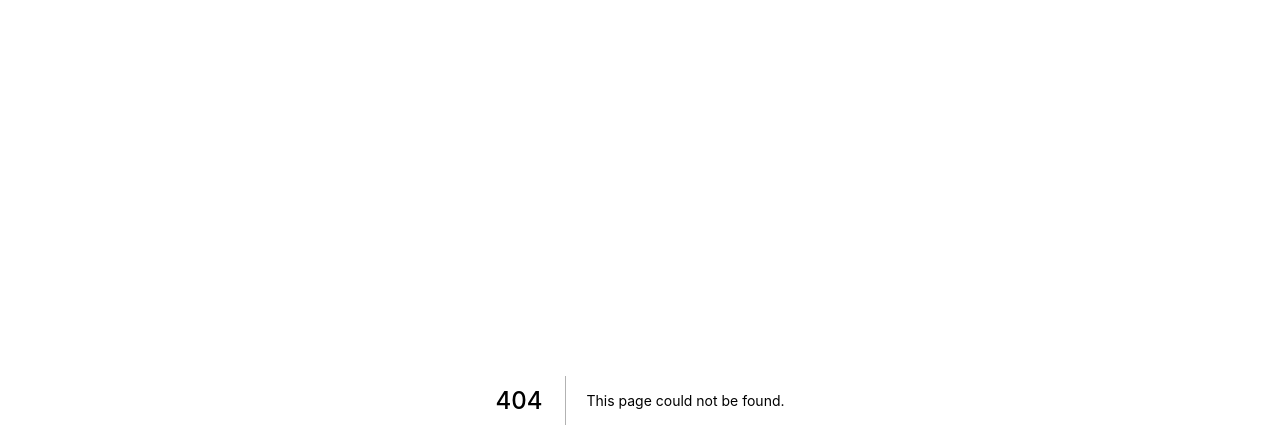
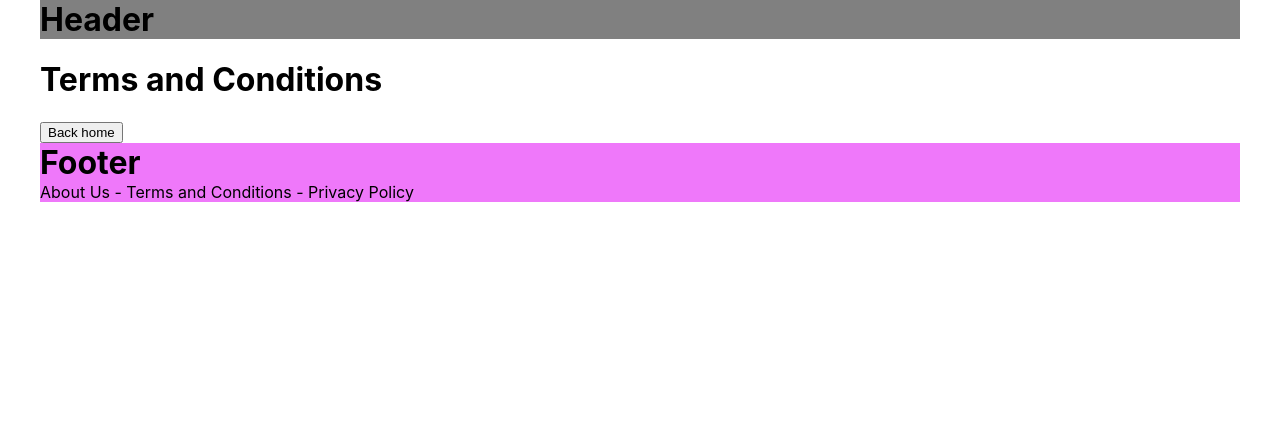
Before and after one commit to LucaPalminteri/FunLearn, a Next.js app: page /info/terms-and-conditions in a window 1280 px wide. Before the commit this address had no page. Shown: the top 448 px of the page. Built offline with nearby package versions, Linux system fonts and the light colour scheme.

Commit message:
added navigation in footer

```diff
--- a/components/Footer.js
+++ b/components/Footer.js
@@ -4,6 +4,17 @@ export default function Footer() {
     return (
         <div className='footer'>
             <h1>Footer</h1>
+            <Link href={'/info/about-us'}>
+                <a>About Us</a>
+            </Link>
+            {' - '}
+            <Link href={'/info/terms-and-conditions'}>
+                <a>Terms and Conditions</a>
+            </Link>
+            {' - '}
+            <Link href={'/info/privacy-policy'}>
+                <a>Privacy Policy</a>
+            </Link>
         </div>
     )
 }
--- a/pages/api/hello.js
+++ b/pages/api/hello.js
@@ -1,5 +1,8 @@
 // Next.js API route support: https://nextjs.org/docs/api-routes/introduction
 
 export default function handler(req, res) {
-  res.status(200).json({ name: 'John Doe' })
+  res.status(200).json({
+    name: 'Luca',
+    lastName: 'Palminteri'
+  })
 }
--- a/pages/games/Pyramid.js
+++ b/pages/games/Pyramid.js
@@ -149,7 +149,7 @@ export default function Pyramid(props) {
                     </>
                     }
                     <label>Record:</label>
-                    <span className="clock">{record[0]}:{record[1]}</span>
+                    <span>{record[0]}:{record[1]}</span>
                 </div>
             </main>
             {/*win && <Confetti width={window.innerWidth} height={window.innerHeight} gravity={0.5}/>*/}
--- /dev/null
+++ b/pages/info/terms-and-conditions.js
@@ -0,0 +1,20 @@
+import Head from 'next/head'
+import Link from 'next/dist/client/link';
+import Header from '../../components/Header';
+import Footer from '../../components/Footer';
+
+export default function TermsAndConditions() {
+    return (
+        <div>
+            <Head>
+                <title>Terms and Conditions</title>
+            </Head>
+            <Header />
+            <h1>Terms and Conditions</h1>
+            <Link href='/'>
+                <a><button>Back home</button></a>
+            </Link>
+            <Footer />
+        </div>
+    )
+}
--- a/styles/main.css
+++ b/styles/main.css
@@ -67,4 +67,8 @@ button {
 .tic-tac-toe h2 {
   background-color: green;
 }
+
+.clock {
+  background-color: aqua;
+}
 /*# sourceMappingURL=main.css.map */
--- a/styles/main.scss
+++ b/styles/main.scss
@@ -9,3 +9,4 @@
 @import './scss/pyramid';
 @import './scss/quiz';
 @import './scss/tic-tac-toe';
+@import './scss/clock';
--- /dev/null
+++ b/styles/scss/_clock.scss
@@ -0,0 +1,3 @@
+.clock {
+    background-color: aqua;
+}
```
Also changed, not shown: pages/info/about-us.js (added, +20 -0 lines), pages/info/privacy-policy.js (added, +20 -0 lines), 1 other file (tests, documents, lock files or other folders).
